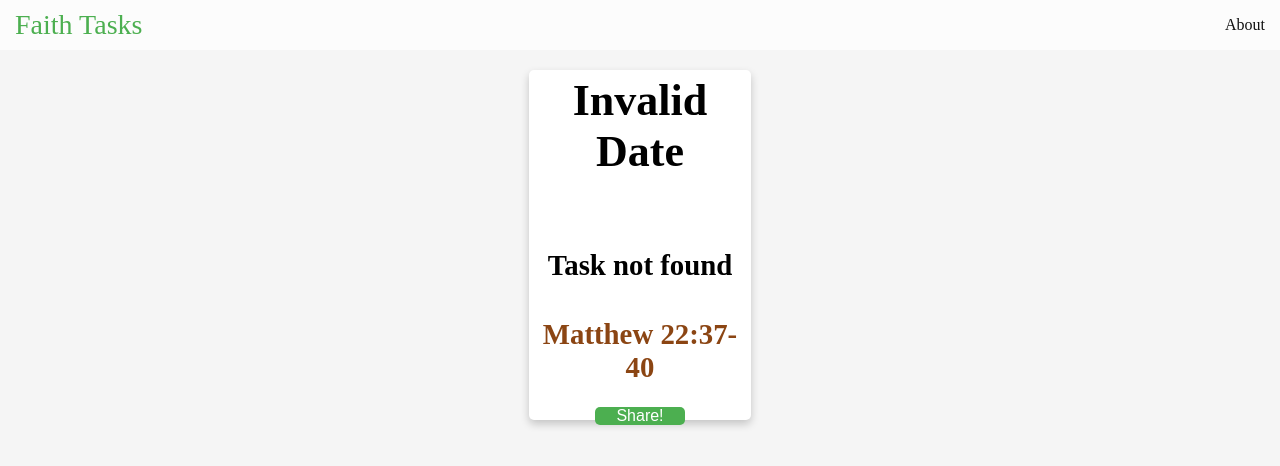
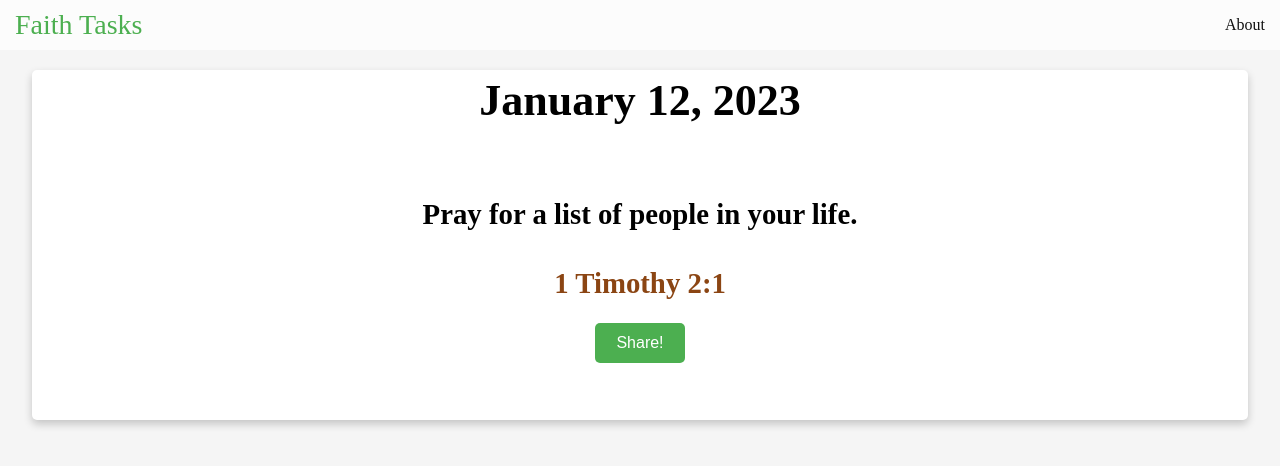
Before and after one commit to ryannarnoldd/FaithTasks, a React (Create React App) app: page /task/1 in a window 1280 px wide. Before the commit this address had no page. Shown: the top 466 px of the page. Built offline with nearby package versions, Linux system fonts and the light colour scheme.

Commit message:
Simplying my last push for basic Daily.

```diff
--- a/src/App.js
+++ b/src/App.js
@@ -8,9 +8,9 @@ import {
 import Navbar from './components/Navbar';
 
 import Home from './pages/Home';
-import Task from './pages/Task';
 import About from './pages/About';
 
+// import Task from './pages/Task';
 // import Daily from './pages/Daily';
 // import History from './pages/History';
 
@@ -23,7 +23,7 @@ function App() {
       <div className="container">
         <Routes>
           <Route path="*" exact={true} element={<Home />} />
-          <Route path="/task/:date" element={ <Task /> } />
+          {/* <Route path="/task/:date" element={ <Task /> } /> */}
           <Route path="/about" element={<About />} />
 
           {/* <Route path="/daily" element={<Daily />} />
--- a/src/components/Task.js
+++ b/src/components/Task.js
@@ -2,7 +2,7 @@ import React from 'react';
 import { getDateString } from '../Utils';
 import '../style.scss';
 
-const Task = ({ date, task: { title, verse }, shareButton = true }) => {
+const Task = ({ date, task: { title, verse }}) => {
   const dateString = getDateString(date);
   function formatLink (verse) {
     const books = {'Genesis': 'GEN','Exodus': 'EXO','Leviticus': 'LEV','Numbers': 'NUM','Deuteronomy': 'DEU','Joshua': 'JOS','Judges': 'JDG','Ruth': 'RUT','1 Samuel': '1SA','2 Samuel': '2SA','1 Kings': '1KI','2 Kings': '2KI','1 Chronicles': '1CH','2 Chronicles': '2CH','Ezra': 'EZR','Nehemiah': 'NEH','Esther': 'EST','Job': 'JOB','Psalms': 'PSA','Proverbs': 'PRO','Ecclesiastes': 'ECC','Song of Solomon': 'SNG','Isaiah': 'ISA','Jeremiah': 'JER','Lamentations': 'LAM','Ezekiel': 'EZK','Daniel': 'DAN','Hosea': 'HOS','Joel': 'JOL','Amos': 'AMO','Obadiah': 'OBA','Jonah': 'JON','Micah': 'MIC','Nahum': 'NAM','Habakkuk': 'HAB','Zephaniah': 'ZEP','Haggai': 'HAG','Zechariah': 'ZEC','Malachi': 'MAL','Matthew': 'MAT','Mark': 'MRK','Luke': 'LUK','John': 'JHN','Acts': 'ACT','Romans': 'ROM','1 Corinthians': '1CO','2 Corinthians': '2CO','Galatians': 'GAL','Ephesians': 'EPH','Philippians': 'PHP','Colossians': 'COL','1 Thessalonians': '1TH','2 Thessalonians': '2TH','1 Timothy': '1TI','2 Timothy': '2TI','Titus': 'TIT','Philemon': 'PHM','Hebrews': 'HEB','James': 'JAS','1 Peter': '1PE','2 Peter': '2PE','1 John': '1JN','2 John': '2JN','3 John': '3JN','Jude': 'JUD','Revelation': 'REV'}
@@ -44,11 +44,8 @@ const Task = ({ date, task: { title, verse }, shareButton = true }) => {
 
       <br />
 
-      {shareButton ?
-        <button id="share" onClick={ copyToClipboard }>Share!</button>
-      :
-        <button id="share" onClick={ () => window.location.href = "/" }>Home</button>
-      }
+      <button id="share" onClick={ copyToClipboard }>Share!</button>
+
     </div>
   );
 };
--- a/src/components/TaskSearch.js
+++ b/src/components/TaskSearch.js
@@ -8,11 +8,6 @@ const TaskSearch = () => {
     let date;
 
     const validateDate = (date) => (date && START_DATE <= date && date < getCurrentDate())
-
-    const checkDate = () => {
-        date = document.getElementById('date').value;
-        // setDisabled(false ? (validateDate(date)) : true);
-    }
 
     const setTask = () => {
         date = document.getElementById('date').value;
@@ -26,7 +21,7 @@ const TaskSearch = () => {
 
   return (
     <div className='taskSearch'>
-        <input type="date" id='date' onChange={checkDate} min={START_DATE} max={getCurrentDate()}/>
+        <input type="date" id='date' min={START_DATE} max={getCurrentDate()}/>
         <button id='getTask' onClick={setTask}>Get Task</button>
     </div>
   );
--- a/src/pages/Home.js
+++ b/src/pages/Home.js
@@ -3,7 +3,7 @@ import React from 'react';
 import '../style.scss';
 import { fetchDailyTask } from '../Utils.js';
 import Task from '../components/Task';
-import TaskSearch from '../components/TaskSearch';
+// import TaskSearch from '../components/TaskSearch';
 const { date, task } = fetchDailyTask();
 
 const Home = () => {
@@ -12,10 +12,10 @@ const Home = () => {
     <div className='content'>
         {/* <h3 style={{fontSize: '30px'}}>Welcome to FaithTasks!</h3> */}
         <Task date={date} task={ task } />
-        <br />
+        {/* <br />
         <h3> Or, get a task from a specific date! </h3>
         <TaskSearch />
-        <h5>Works any date from 01-01-2023 to today!</h5>
+        <h5>Works any date from 01-01-2023 to today!</h5> */}
     </div>
   );
 };
--- a/src/pages/Task.js
+++ b/src/pages/Task.js
@@ -1,22 +1,13 @@
 import React from 'react';
 import TaskBox from '../components/Task';
 import '../style.scss';
-import { fetchDailyTask, fetchTask } from '../Utils.js';
+import { fetchTask } from '../Utils.js';
 import { useParams } from 'react-router-dom';
 
-var verses = ["John 3:16", "Matthew 6:33", "Isaiah 40:31", "John 14:6", "Philippians 4:13", "Isaiah 41:10", "Matthew 11:28-30", "John 15:5", "Matthew 7:7-8", "Proverbs 3:5-6", "James 1:22-25", "Matthew 5:16", "Proverbs 16:3", "Matthew 6:9-13", "Romans 8:28", "Psalms 23:1-6", "Proverbs 17:17", "Matthew 22:37-40", "Philippians 4:6-7", "Romans 12:2", "Proverbs 3:5-6", "Matthew 6:25-34", "Isaiah 26:3", "Matthew 28:18-20", "John 10:10", "Proverbs 3:5-6", "Isaiah 54:17", "Matthew 7:21", "Romans 8:38-39", "Proverbs 3:5-6", "1 Corinthians 13:4-8", "James 4:8", "Proverbs 3:5-6"];
+// var verses = ["John 3:16", "Matthew 6:33", "Isaiah 40:31", "John 14:6", "Philippians 4:13", "Isaiah 41:10", "Matthew 11:28-30", "John 15:5", "Matthew 7:7-8", "Proverbs 3:5-6", "James 1:22-25", "Matthew 5:16", "Proverbs 16:3", "Matthew 6:9-13", "Romans 8:28", "Psalms 23:1-6", "Proverbs 17:17", "Matthew 22:37-40", "Philippians 4:6-7", "Romans 12:2", "Proverbs 3:5-6", "Matthew 6:25-34", "Isaiah 26:3", "Matthew 28:18-20", "John 10:10", "Proverbs 3:5-6", "Isaiah 54:17", "Matthew 7:21", "Romans 8:38-39", "Proverbs 3:5-6", "1 Corinthians 13:4-8", "James 4:8", "Proverbs 3:5-6"];
 const Task = () => {
-    const { MIN_DATE, MAX_DATE } = { MIN_DATE: "2023-01-01", MAX_DATE: fetchDailyTask().date };
-
     var { date } = useParams();
-    var task
-
-    if ( !date || date < MIN_DATE || date > MAX_DATE ) {
-        var randomVerse = verses[Math.floor(Math.random() * verses.length)];
-        task = { title : "Task not found", verse : randomVerse };
-    } else {
-        task = fetchTask(date).task;
-    }
+    var task = fetchTask(date).task;
 
     return (
         <div className='content'>
--- a/src/style.scss
+++ b/src/style.scss
@@ -12,6 +12,7 @@ body {
 .container {
   display: flex;
   justify-content: center;
+  // Make the width 95% of the screen when it is less than 600px.
   width: 100%;
   height: calc(100vh - 50px);
   background-color: #f5f5f5;
@@ -27,7 +28,9 @@ body {
   flex-direction: column;
   align-items: center;
   margin: 0 auto;
-  width: 95%;
+  width: 100%;
+  margin-left: 10px;
+  margin-right: 10px;
   height: 350px;
   background-color: #ffffff;
   box-shadow: 0 4px 8px 0 rgba(0, 0, 0, 0.2);
@@ -130,6 +133,7 @@ nav {
   flex-direction: column;
   align-items: center;
   margin-top: 20px;
+  width: 95%;
 
   h3 {
     font-weight: bold;
```
